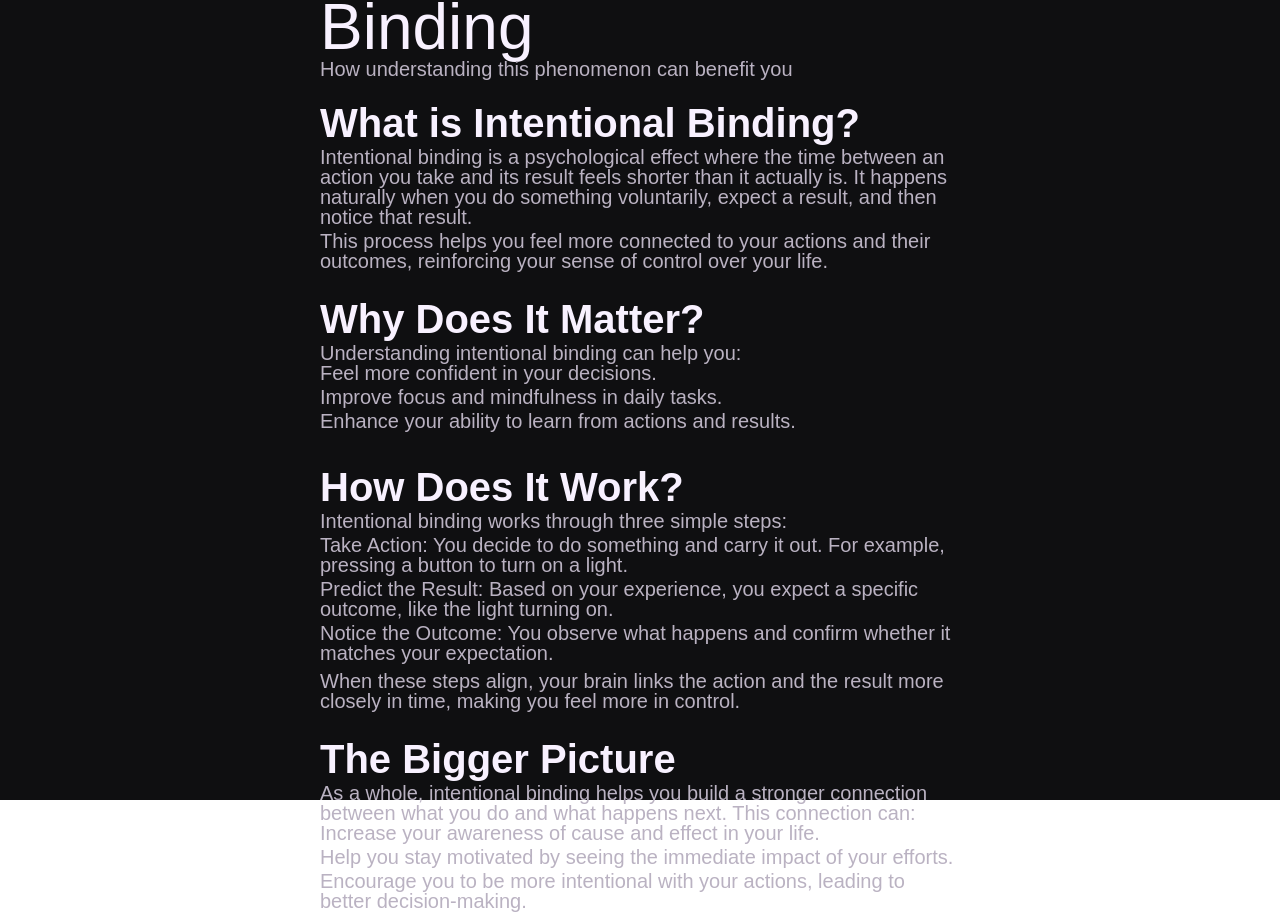
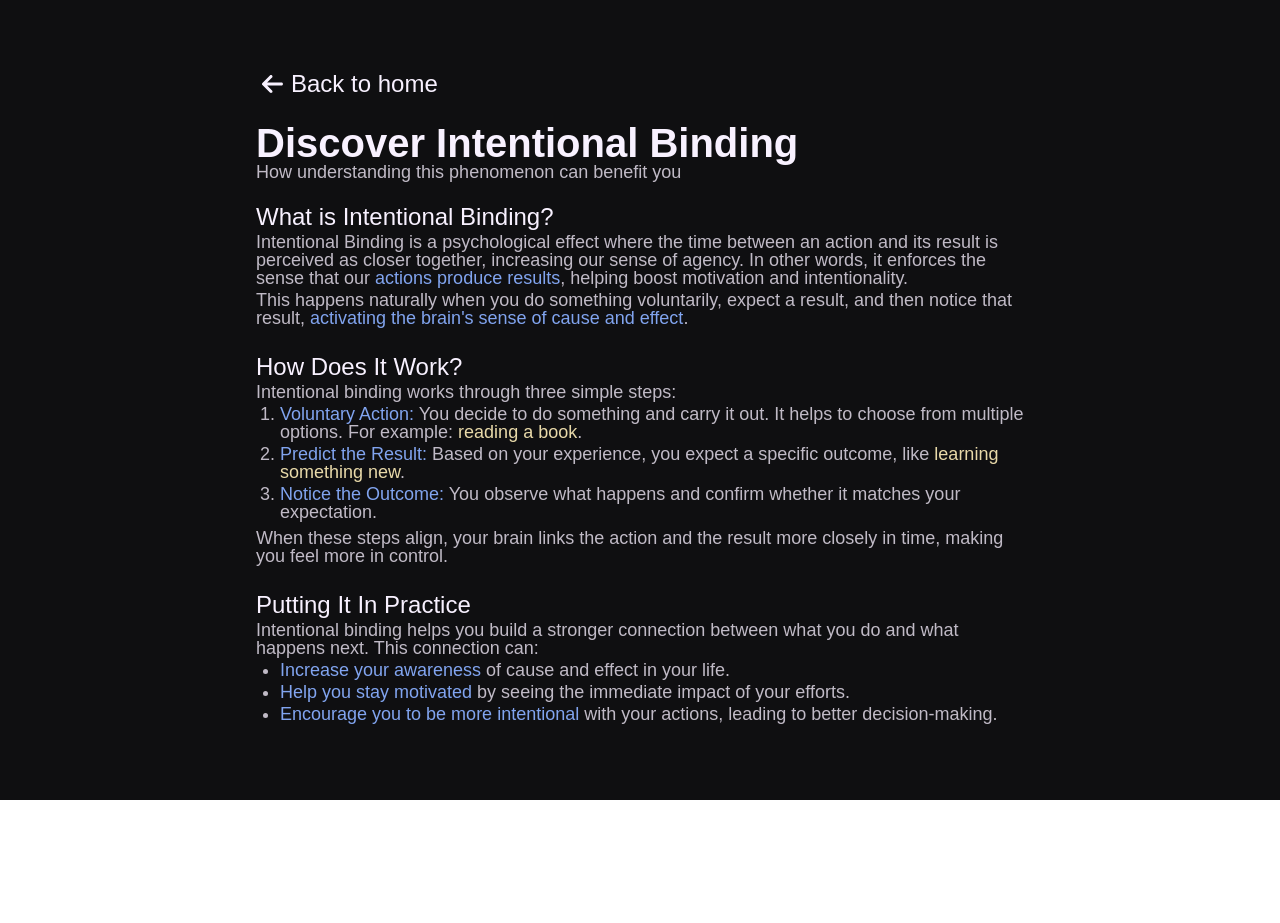
Before and after one commit to dzbarcea/a-simple-follow-through-app, a React (Create React App) app: page /learn in a window 1280 px wide. After the commit the page ends 800 px from the top, so only its background shows below. Built offline with nearby package versions, Linux system fonts and the light colour scheme; a web font is replaced by a local one.

Commit message:
Reformatted Learn page and changed the content

```diff
--- a/src/common-styles.css
+++ b/src/common-styles.css
@@ -10,12 +10,16 @@
     --cordovan: #8C4843;
 
     --text-main: #F8F1FF;
-    --text-light: #BAB2C2;
+    --text-light: #c0bac6;
     --text-faded: #6B6770;
 
     --primary-light: #81a4ef;
     --primary-main: #2B4270;
     --primary-dark: #212A3C;
+
+    --secondary-light: #e8d9a9;
+    --secondary-main: #e6c06b;
+    --secondary-dark: #a37d1f;
 
     --background-light: #232329;
 
@@ -63,12 +67,16 @@ h3 {
     color: var(--text-light);
 }
 
-.faded-text span:not(:first-child)::before {
+.horizontal-list span:not(:first-child)::before {
     content: ' · ';
 }
 
 p,a,button,label,input,textarea,ul,ol {
     font-size: 1.5rem;
+}
+
+ol, ul {
+    padding-left: 1.5rem;
 }
 
 a {
@@ -177,12 +185,20 @@ input {
     font-size: 1rem;
 }
 
+.fs-18 {
+    font-size: 1.125rem;
+}
+
 .fs-20 {
     font-size: 1.25rem;
 }
 
 /* Padding */
 
-.pd-160 {
-    padding: 0 20rem;
+.pd-10 {
+    padding: 0 10%;
 }
+
+.pd-20 {
+    padding: 0 20%;
+}
--- a/src/pages/Learn.tsx
+++ b/src/pages/Learn.tsx
@@ -11,66 +11,68 @@ const Learn = () => {
     }
 
     return (
-        <div className='bg-container content-container pd-160'>
+        <div className='bg-container content-container pd-20'>
             <button type='button' className='back-button' onClick={handleBackNavigation}>
                 <FontAwesomeIcon icon={faArrowLeft}/>
                 Back to home
             </button>
 
             <header style={{alignSelf: 'start'}}>
-                <h1>Discover Intentional Binding</h1>
-                <p className='faded-text fs-20'>How understanding this phenomenon can benefit you</p>
+                <h2>Discover Intentional Binding</h2>
+                <p className='faded-text fs-18'>How understanding this phenomenon can benefit you</p>
             </header>
 
             <main className='content-container'>
                 <section>
-                    <h2>What is Intentional Binding?</h2>
-                    <p className='faded-text fs-20'>Intentional binding is a psychological effect where the time between an action you take and its
-                        result feels shorter than it actually is. It happens naturally when you do something
-                        voluntarily, expect a result, and then notice that result.</p>
-                    <p className='faded-text fs-20'>This process helps you feel more connected to your actions and their outcomes, reinforcing your
-                        sense of control over your life.</p>
-                </section>
-
-                <section>
-                    <h2>Why Does It Matter?</h2>
-                    <p className='faded-text fs-20'>Understanding intentional binding can help you:
-                        <ul>
-                            <li className='faded-text fs-20'>Feel more confident in your decisions.</li>
-                            <li className='faded-text fs-20'>Improve focus and mindfulness in daily tasks.</li>
-                            <li className='faded-text fs-20'>Enhance your ability to learn from actions and results.</li>
-                        </ul>
+                    <h3>What is Intentional Binding?</h3>
+                    <p className='faded-text fs-18'>Intentional Binding is a psychological effect where the time between
+                        an action and its result is perceived as closer together, increasing our sense of agency. In other
+                        words, it enforces the sense that our <span style={{color: 'var(--primary-light)'}}>actions produce results</span>,
+                        helping boost motivation and intentionality.
+                    </p>
+                    <p className='faded-text fs-18'>This happens naturally when you do something
+                        voluntarily, expect a result, and then notice that result,
+                        <span style={{color: 'var(--primary-light)'}}> activating the brain's sense of cause and effect</span>.
                     </p>
                 </section>
 
                 <section>
-                    <h2>How Does It Work?</h2>
-                    <p className='faded-text fs-20'>Intentional binding works through three simple steps:</p>
+                    <h3>How Does It Work?</h3>
+                    <p className='faded-text fs-18'>Intentional binding works through three simple steps:</p>
                     <ol>
-                        <li className='faded-text fs-20'><strong>Take Action:</strong> You decide to do something and carry it out. For example,
-                            pressing a button to turn on a light.
+                        <li className='faded-text fs-18'><span style={{color: 'var(--primary-light)'}}>Voluntary Action:</span> You decide to do something and carry it out.
+                            It helps to choose from multiple options. For example: <span style={{color: 'var(--secondary-light)'}}>reading a book</span>.
                         </li>
-                        <li className='faded-text fs-20'><strong>Predict the Result:</strong> Based on your experience, you expect a specific
-                            outcome, like the light turning on.
+                        <li className='faded-text fs-18'><span style={{color: 'var(--primary-light)'}}>Predict the Result:</span> Based on your experience, you expect a specific
+                            outcome, like <span style={{color: 'var(--secondary-light)'}}>learning something new</span>.
                         </li>
-                        <li className='faded-text fs-20'><strong>Notice the Outcome:</strong> You observe what happens and confirm whether it matches
+                        <li className='faded-text fs-18'><span style={{color: 'var(--primary-light)'}}>Notice the Outcome:</span> You observe what happens and confirm whether it matches
                             your expectation.
                         </li>
                     </ol>
-                    <p className='faded-text fs-20'>When these steps align, your brain links the action and the result more closely in time, making
+                    <p className='faded-text fs-18'>When these steps align, your brain links the action and the result more closely in time, making
                         you feel more in control.</p>
                 </section>
 
                 <section>
-                    <h2>The Bigger Picture</h2>
-                    <p className='faded-text fs-20'>As a whole, intentional binding helps you build a stronger connection between what you do and
-                        what happens next. This connection can:
-                        <ul>
-                            <li className='faded-text fs-20'>Increase your awareness of cause and effect in your life.</li>
-                            <li className='faded-text fs-20'>Help you stay motivated by seeing the immediate impact of your efforts.</li>
-                            <li className='faded-text fs-20'>Encourage you to be more intentional with your actions, leading to better decision-making.</li>
-                        </ul>
+                    <h3>Putting It In Practice</h3>
+                    <p className='faded-text fs-18'>Intentional binding helps you build a stronger connection between
+                        what you do and what happens next. This connection can:
                     </p>
+                    <ul>
+                        <li className='faded-text fs-18'>
+                            <span style={{color: 'var(--primary-light)'}}>Increase your awareness </span>
+                            of cause and effect in your life.
+                        </li>
+                        <li className='faded-text fs-18'>
+                            <span style={{color: 'var(--primary-light)'}}>Help you stay motivated </span>
+                            by seeing the immediate impact of your efforts.
+                        </li>
+                        <li className='faded-text fs-18'>
+                            <span style={{color: 'var(--primary-light)'}}>Encourage you to be more intentional </span>
+                            with your actions, leading to better decision-making.
+                        </li>
+                    </ul>
                 </section>
             </main>
         </div>
--- a/src/pages/Session/Session.tsx
+++ b/src/pages/Session/Session.tsx
@@ -44,7 +44,7 @@ const Session = () => {
             <div className='flex-column-container-grow'>
                 <div className='session-field-display'>
                     <h2>You chose <span style={{color: 'var(--primary-light)'}}>{sessionData?.chosenSelectionName}</span> from the following options:</h2>
-                    <p className='faded-text'>
+                    <p className='faded-text horizontal-list'>
                         {sessionData?.selectionList.map(selection => (
                             <span key={selection.id}>{selection.name}</span>
                         ))}
--- a/src/reset.css
+++ b/src/reset.css
@@ -29,9 +29,9 @@ footer, header, hgroup, menu, nav, section {
 body {
     line-height: 1;
 }
-ol, ul {
-    list-style: none;
-}
+/*ol, ul {*/
+/*    list-style: none;*/
+/*}*/
 blockquote, q {
     quotes: none;
 }
```
